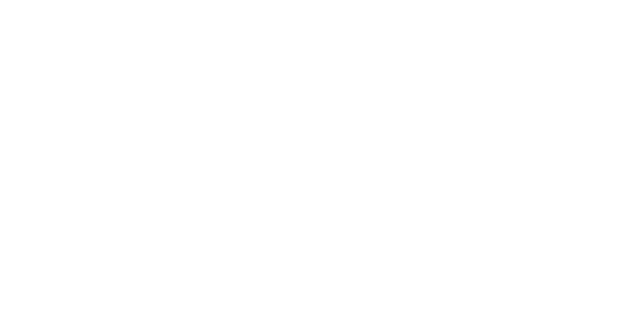
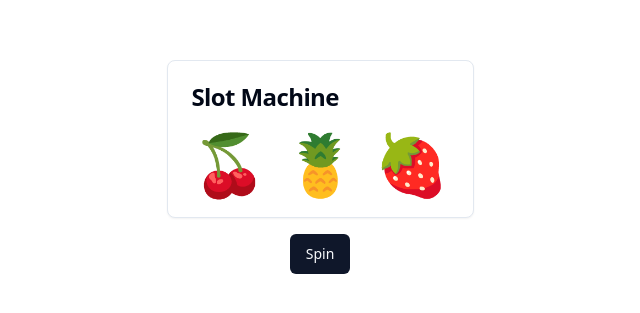
Before and after one commit to GPT-Engineer-App/memory-game-react-scoreboard, a React (Vite) app: page /slot-machine in a window 1280 px wide. Before the commit this address had no page. Shown: the part 233-546 px from the top of the page, without its empty margins (320-960 px from the left). Built offline with nearby package versions, Linux system fonts and the light colour scheme.

Commit message:
Implemented a slot machine game with spinning reels and basic styling.

```diff
--- a/src/App.jsx
+++ b/src/App.jsx
@@ -1,11 +1,13 @@
 import { Route, BrowserRouter as Router, Routes } from "react-router-dom";
 import Index from "./pages/Index.jsx";
+import SlotMachine from "./pages/SlotMachine.jsx";
 
 function App() {
   return (
     <Router>
       <Routes>
         <Route exact path="/" element={<Index />} />
+        <Route path="/slot-machine" element={<SlotMachine />} />
       </Routes>
     </Router>
   );
--- /dev/null
+++ b/src/pages/SlotMachine.jsx
@@ -0,0 +1,44 @@
+import React, { useState } from "react";
+import { Button } from "@/components/ui/button";
+import { Card, CardContent, CardHeader, CardTitle } from "@/components/ui/card";
+
+const symbols = ["🍒", "🍋", "🍊", "🍉", "🍇", "🍓", "🍍", "⭐"];
+
+const getRandomSymbol = () => symbols[Math.floor(Math.random() * symbols.length)];
+
+const SlotMachine = () => {
+  const [reels, setReels] = useState([getRandomSymbol(), getRandomSymbol(), getRandomSymbol()]);
+  const [spinning, setSpinning] = useState(false);
+
+  const spinReels = () => {
+    setSpinning(true);
+    setTimeout(() => {
+      setReels([getRandomSymbol(), getRandomSymbol(), getRandomSymbol()]);
+      setSpinning(false);
+    }, 1000);
+  };
+
+  return (
+    <div className="h-screen w-screen flex flex-col items-center justify-center space-y-4">
+      <Card>
+        <CardHeader>
+          <CardTitle>Slot Machine</CardTitle>
+        </CardHeader>
+        <CardContent>
+          <div className="flex space-x-4 text-6xl">
+            {reels.map((symbol, index) => (
+              <div key={index} className={`transition-transform duration-1000 ${spinning ? "transform rotate-360" : ""}`}>
+                {symbol}
+              </div>
+            ))}
+          </div>
+        </CardContent>
+      </Card>
+      <Button onClick={spinReels} disabled={spinning}>
+        {spinning ? "Spinning..." : "Spin"}
+      </Button>
+    </div>
+  );
+};
+
+export default SlotMachine;
```
